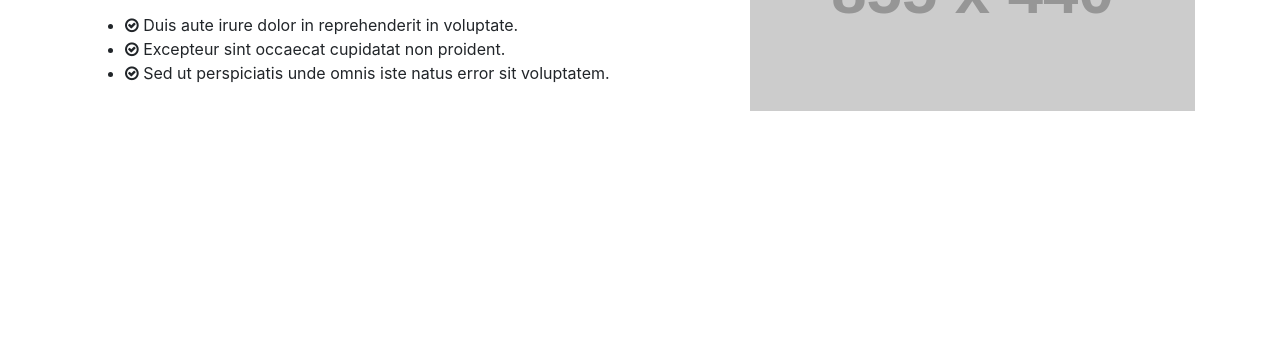
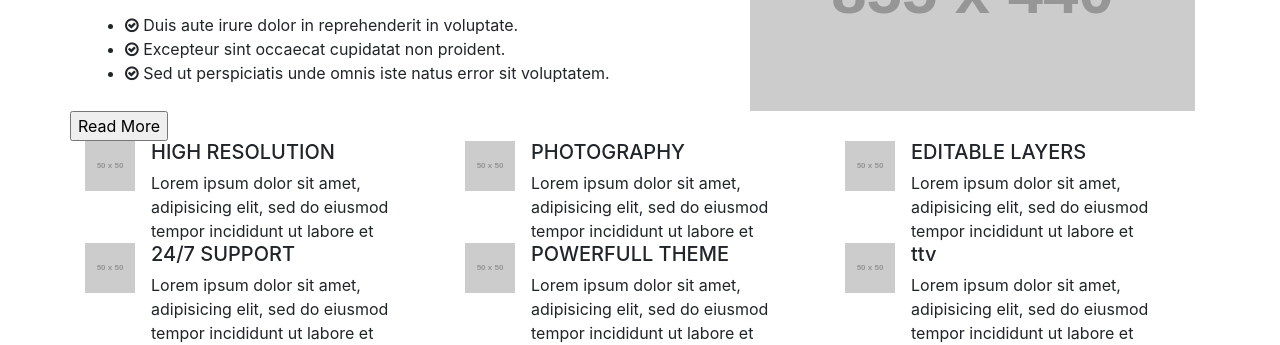
Before and after one commit to MohamedGImmiy/enyo-psd-website, a plain HTML site: page index.html in a window 1280 px wide. Shown: the part 654-999 px from the top of the page. Before the commit the page ends 800 px from the top, so only its background shows below. Drawn offline with nearby package versions, Linux system fonts and the light colour scheme; files that its build step writes are made by us from their sources; placeholder pictures from the web are drawn by us; a script that the page names is missing; files whose address does not match are found by name.

Commit message:
using media heading bootstrap4 feature

```diff
--- a/index.html
+++ b/index.html
@@ -70,21 +70,116 @@
                     <li><i class="fa fa-check-circle-o"></i>  Sed ut perspiciatis unde omnis iste natus error sit voluptatem.</li>
 
                   </ul>
-
-
             </div>
               <div class="col-xs-12 hidden-md-down col-md-5">
                 <img class="img-fluid" src="http://via.placeholder.com/855x440" >
-
               </div>
-
+              <button>Read More</button>
           </div>
 
       </div>
+    <div class="container">
+      <div class="row">
+
+        <div class="col-xs-12 col-sm-6 col-lg-4">
+            <div class="media">
+              <img class="d-flex mr-3" src="http://via.placeholder.com/50x50" alt="Generic placeholder image">
+              <div class="media-body">
+                <h5 class="mt-0">HIGH RESOLUTION</h5>
+                Lorem ipsum dolor sit amet,  adipisicing elit, sed do eiusmod tempor incididunt ut labore et
+              </div>
+            </div>
+          </div>
+          <div class="col-xs-12 col-sm-6 col-lg-4">
+            <div class="media">
+              <img class="d-flex mr-3" src="http://via.placeholder.com/50x50" alt="Generic placeholder image">
+              <div class="media-body">
+                <h5 class="mt-0">PHOTOGRAPHY</h5>
+                Lorem ipsum dolor sit amet,  adipisicing elit, sed do eiusmod tempor incididunt ut labore et
+              </div>
+            </div>
+          </div>
+          <div class="col-xs-12 col-sm-6 col-lg-4">
+            <div class="media">
+              <img class="d-flex mr-3" src="http://via.placeholder.com/50x50" alt="Generic placeholder image">
+              <div class="media-body">
+                <h5 class="mt-0">EDITABLE LAYERS</h5>
+                Lorem ipsum dolor sit amet,  adipisicing elit, sed do eiusmod tempor incididunt ut labore et
+              </div>
+            </div>
+          </div>
+          <div class="col-xs-12 col-sm-6 col-lg-4">
+            <div class="media">
+              <img class="d-flex mr-3" src="http://via.placeholder.com/50x50" alt="Generic placeholder image">
+              <div class="media-body">
+                <h5 class="mt-0">24/7 SUPPORT</h5>
+                Lorem ipsum dolor sit amet,  adipisicing elit, sed do eiusmod tempor incididunt ut labore et
+              </div>
+            </div>
+          </div>
+          <div class="col-xs-12 col-sm-6 col-lg-4">
+            <div class="media">
+              <img class="d-flex mr-3" src="http://via.placeholder.com/50x50" alt="Generic placeholder image">
+              <div class="media-body">
+                <h5 class="mt-0">POWERFULL THEME</h5>
+                Lorem ipsum dolor sit amet,  adipisicing elit, sed do eiusmod tempor incididunt ut labore et
+              </div>
+            </div>
+          </div>
+          <div class="col-xs-12 col-sm-6 col-lg-4">
+            <div class="media">
+              <img class="d-flex mr-3" src="http://via.placeholder.com/50x50" alt="Generic placeholder image">
+              <div class="media-body">
+                <h5 class="mt-0">ttv</h5>
+                Lorem ipsum dolor sit amet,  adipisicing elit, sed do eiusmod tempor incididunt ut labore et
+              </div>
+            </div>
+          </div>
 
 
 
 
+
+
+
+
+
+
+
+
+
+
+
+
+
+
+
+
+
+
+        </div>
+
+
+
+
+
+
+
+
+
+
+
+
+
+
+
+
+
+
+
+
+
+      </div>
 
      <script src="https://ajax.googleapis.com/ajax/libs/jquery/3.2.1/jquery.min.js"></script>
     <script src="https://cdnjs.cloudflare.com/ajax/libs/tether/1.4.0/js/tether.min.js"></script>
```
